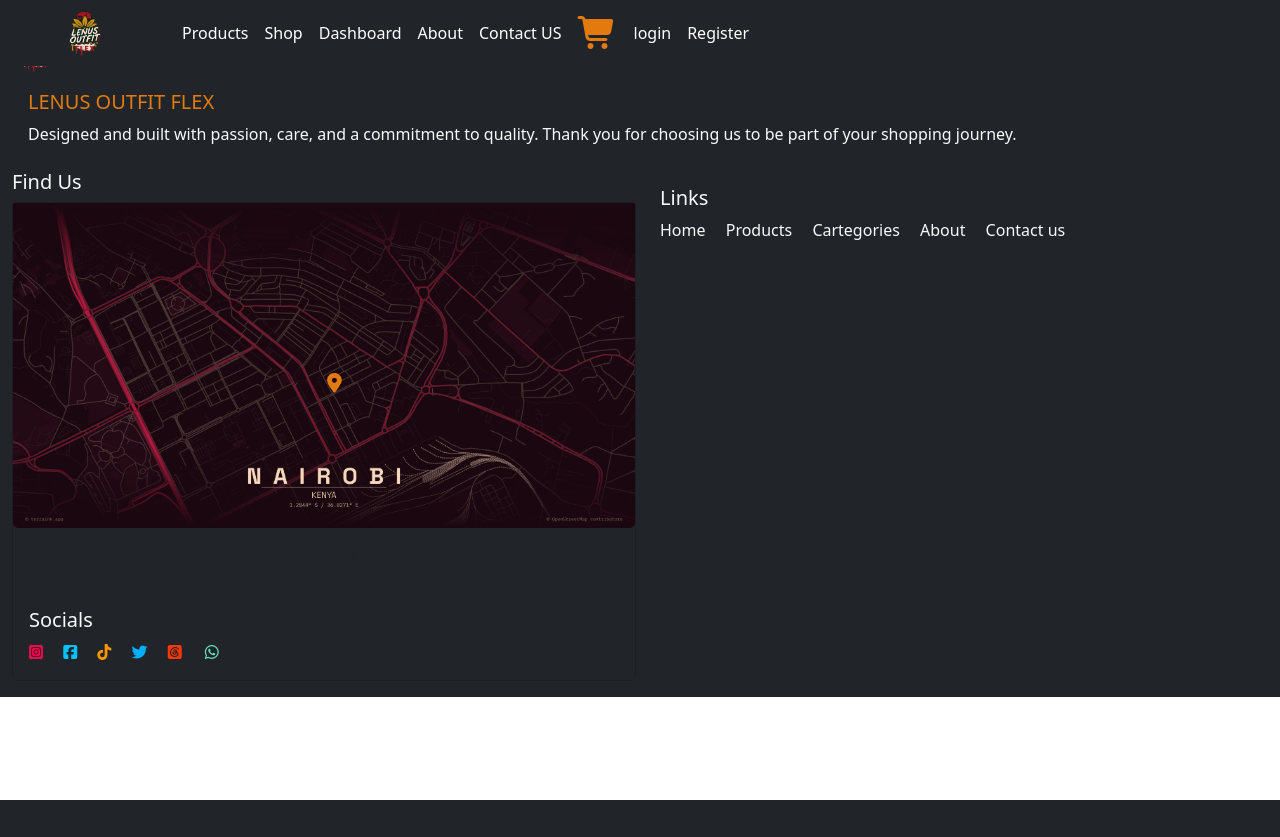
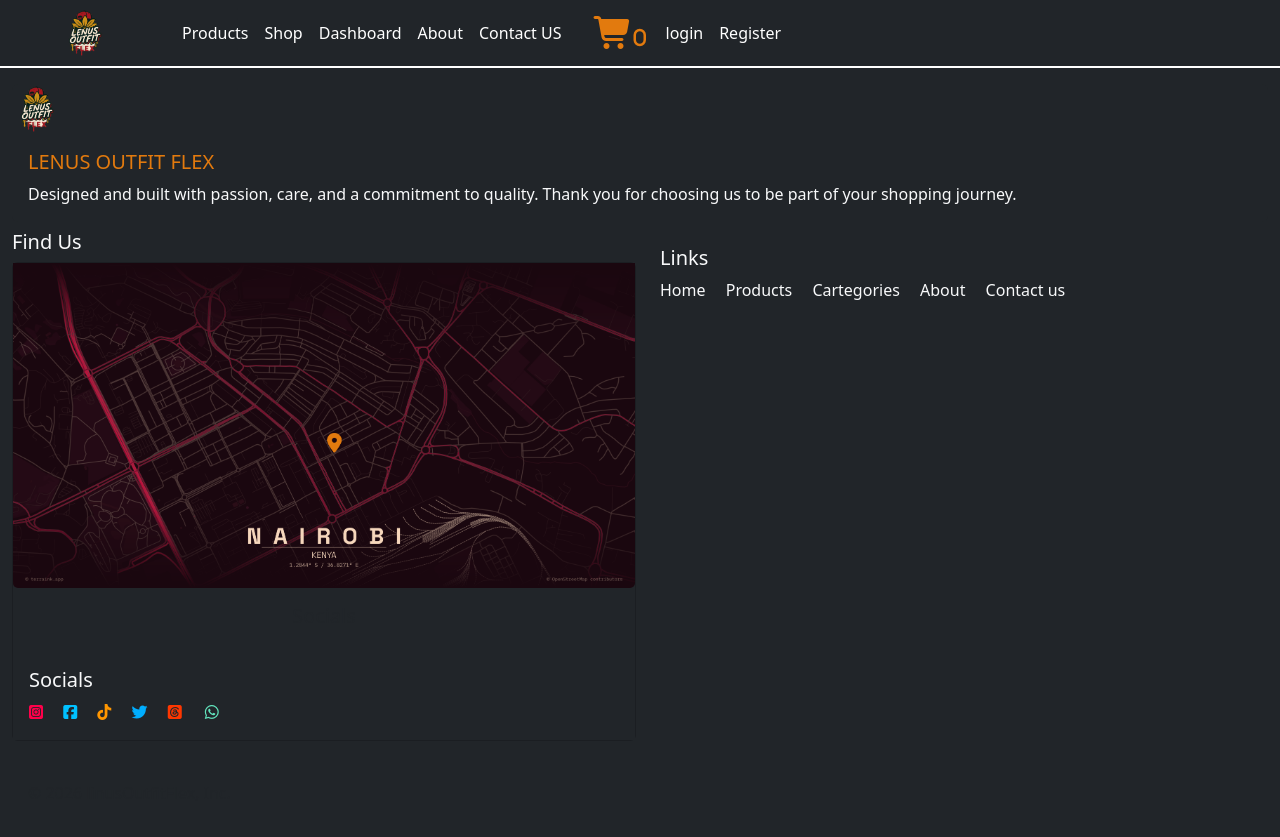
Before and after one commit to JerrySiongy/e-commerce, a Flask app: page /cart in a window 1280 px wide. Before the commit the page ends 800 px from the top, so only its background shows below. Run offline with Flask 3, Linux system fonts and the light colour scheme; lists and menus that the app fills with data are empty; some libraries are stand-ins or nearby versions.

Commit message:
added shoes to cart

```diff
--- a/main.py
+++ b/main.py
@@ -114,7 +114,7 @@ def register():
         if not existing_user:
             hashed_password = bcrypt.generate_password_hash(password).decode(
                 'utf-8')  # compares the password with the hashed password in database
-            new_user = (name, email, phone_number, address, hashed_password)
+            new_user = (name, email, address, phone_number,hashed_password)
             insert_user(new_user)
             print('user registered successfully')
             return redirect(url_for("login"))
--- /dev/null
+++ b/static/main.js
@@ -0,0 +1,277 @@
+let cart =
+  document.querySelectorAll(
+    ".add-cart",
+  ); /* it will come in some way of an array so well have to loop through them*/
+
+let products = [
+  {
+    name: "adizero",
+    price: 3500,
+    inCart: 0,
+  },
+  {
+    name: "airmax_97",
+    price: 3500,
+    inCart: 0,
+  },
+  {
+    name: "airmax_95",
+    price: 3500,
+    inCart: 0,
+  },
+  {
+    name: "airmax_tn",
+    price: 3500,
+    inCart: 0,
+  },
+  {
+    name: "airforce_1_custome",
+    price: 3500,
+    inCart: 0,
+  },
+  {
+    name: "airforce_1",
+    price: 3500,
+    inCart: 0,
+  },
+  {
+    name: "airmax_dn",
+    price: 3500,
+    inCart: 0,
+  },
+  {
+    name: "cat_boots",
+    price: 3500,
+    inCart: 0,
+  },
+  {
+    name: "cloud_swift_k-tech",
+    price: 3500,
+    inCart: 0,
+  },
+  {
+    name: "shoes/dg",
+    price: 3500,
+    inCart: 0,
+  },
+  {
+    name: "dior_homie",
+    price: 3500,
+    inCart: 0,
+  },
+  {
+    name: "dr_martin",
+    price: 3500,
+    inCart: 0,
+  },
+  {
+    name: "dr_martins boot",
+    price: 3500,
+    inCart: 0,
+  },
+  {
+    name: "J5",
+    price: 3500,
+    inCart: 0,
+  },
+  {
+    name: "jordan3",
+    price: 3500,
+    inCart: 0,
+  },
+  {
+    name: "keens_opens",
+    price: 3500,
+    inCart: 0,
+  },
+  {
+    name: "lv_boots",
+    price: 3500,
+    inCart: 0,
+  },
+  {
+    name: "new_balance_530",
+    price: 3500,
+    inCart: 0,
+  },
+  {
+    name: "new_balance1000",
+    price: 3500,
+    inCart: 0,
+  },
+  {
+    name: "Nike_sb",
+    price: 3500,
+    inCart: 0,
+  },
+  {
+    name: "nocta_glide",
+    price: 3500,
+    inCart: 0,
+  },
+  {
+    name: "north_face_boot",
+    price: 3500,
+    inCart: 0,
+  },
+  {
+    name: "numeris",
+    price: 3500,
+    inCart: 0,
+  },
+  {
+    name: "puma_speedcat",
+    price: 3500,
+    inCart: 0,
+  },
+  {
+    name: "puma_suede",
+    price: 3500,
+    inCart: 0,
+  },
+  {
+    name: "samba",
+    price: 3500,
+    inCart: 0,
+  },
+  {
+    name: "shocks",
+    price: 3500,
+    inCart: 0,
+  },
+  {
+    name: "spot_qc",
+    price: 3500,
+    inCart: 0,
+  },
+  {
+    name: "vans_knu",
+    price: 3500,
+    inCart: 0,
+  }
+];
+
+for (let i = 0; i < cart.length; i++) {
+  cart[i].addEventListener("click", () => {
+    cartNumbers(products[i]);
+    totalCost(products[i]);
+  });
+}
+
+function onLoadCartNumbers() {
+  let productNumbers = localStorage.getItem("cartNumbers");
+
+  if (productNumbers) {
+    document.querySelector(".cart span").textContent = productNumbers;
+  }
+}
+
+function cartNumbers(products) {
+  let productNumbers = localStorage.getItem("cartNumbers");
+
+  productNumbers = parseInt(productNumbers);
+
+  if (productNumbers) {
+    localStorage.setItem("cartNumbers", productNumbers + 1);
+    document.querySelector(".cart span").textContent = productNumbers + 1;
+  } else {
+    localStorage.setItem("cartNumbers", 1);
+    document.querySelector(".cart span").textContent = 1;
+  }
+
+  setItems(products);
+}
+
+function setItems(products) {
+  let cartItems = localStorage.getItem("productsInCart");
+
+  cartItems = JSON.parse(cartItems);
+
+  console.log("My CartItems are", cartItems);
+
+  if (cartItems != null) {
+    if (cartItems[products.name] == undefined) {
+      cartItems = {
+        ...cartItems,
+        [products.name]: products,
+      };
+    }
+    cartItems[products.name].inCart += 1;
+  } else {
+    products.inCart = 1;
+    cartItems = {
+      [products.name]: products,
+    };
+  }
+
+  localStorage.setItem("productsInCart", JSON.stringify(cartItems));
+}
+
+function totalCost(products) {
+  //console.log('the product price is', products.price);
+  let cartCost = localStorage.getItem("totalCost");
+
+  console.log("My cart Cost is:", cartCost);
+  console.log(typeof cartCost);
+
+  if (cartCost != null) {
+    cartCost = parseInt(cartCost);
+    localStorage.setItem("totalCost", cartCost + products.price);
+  } else {
+    localStorage.setItem("totalCost", products.price);
+  }
+}
+
+function displayCart() {
+  let cartItems = localStorage.getItem("productsInCart");
+  cartItems = JSON.parse(cartItems);
+
+  let productsContainer = document.querySelector(".products");
+
+  let cartCost = localStorage.getItem("totalCost");
+
+  if (cartItems && productsContainer) {
+    productsContainer.innerHTML = ``;
+    Object.values(cartItems).map((item) => {
+      productsContainer.innerHTML += `
+            <div class=' container products'>
+
+              <i class="fa-solid fa-xmark" style="color: #e27a0e;"></i>
+
+               <img src="static/shoes/${item.name}.jpeg">
+               <span>${item.name}</span>
+            </div>
+            <div class=' container price'>
+            KSH ${item.price},00
+            </div>
+            <div class=' container quantity'>
+            <i class="fa-solid fa-minus minusButton" style="color: #e27a0e;"></i>
+            <span> ${item.inCart}</span>
+            <i class="fa-solid fa-plus plusButton" style="color: #e27a0e;"></i>
+            </div>
+            <div class=' container total'>
+            KSH ${item.incart * item.price},00
+            </div>
+            `;
+    });
+
+    productsContainer.innerHTML += `
+        <div class='basketTotalContainer'>
+           <h4 class='basketTotalTitle' >
+           Basket Total
+           </h4>
+           <h4 class="basketTotal">
+           $ ${cartCost},00
+           </h4>
+        </div>
+    `;
+  }
+}
+
+parentElement.addEventListener('click', (e) =>{
+  const isPlusButton = e.target.classList.contains('plusButton')
+  const isminusButton = e.target.classList.contains('minusButton')
+});
+
+onLoadCartNumbers();
+displayCart();
--- a/templates/base.html
+++ b/templates/base.html
@@ -1,18 +1,27 @@
 <!doctype html>
 <html lang="en">
-
   <head>
     <meta charset="UTF-8" />
     <meta name="viewport" content="width=device-width, initial-scale=1.0" />
     <!--font-awesome CDN-->
-  <link rel="stylesheet" href="https://cdnjs.cloudflare.com/ajax/libs/font-awesome/7.3.0/css/all.min.css"
+    <link
+      rel="stylesheet"
+      href="https://cdnjs.cloudflare.com/ajax/libs/font-awesome/7.3.0/css/all.min.css"
       integrity="sha512-ApSLB1Pd3/bZN8fWB/RG9YhN/7bd9Hkf3AGaE2mPfebjrxagjuBtx2GcgdqIlJkUzwylBo61r9Xa9NmgBI0swA=="
-    crossorigin="anonymous" referrerpolicy="no-referrer" />
+      crossorigin="anonymous"
+      referrerpolicy="no-referrer"
+    />
     <!--bootstrap cdn-->
-  <link rel="stylesheet" href="https://cdn.jsdelivr.net/npm/bootstrap@5.3.8/dist/css/bootstrap.min.css" />
+    <link
+      rel="stylesheet"
+      href="https://cdn.jsdelivr.net/npm/bootstrap@5.3.8/dist/css/bootstrap.min.css"
+    />
 
     <!--tables-->
-  <link rel="stylesheet" href="https://cdn.datatables.net/3.0.1/css/dataTables.dataTables.min.css" />
+    <link
+      rel="stylesheet"
+      href="https://cdn.datatables.net/3.0.1/css/dataTables.dataTables.min.css"
+    />
 
     <style>
       h5 {
@@ -62,17 +71,33 @@
       <nav class="navbar navbar-expand-lg navbar-dark bg-dark">
         <div class="container-fluid">
           <div class="px-5">
-          <a class="navbar-brand" href="/"><img src="static/images/logos/logo2.png" style="width: 50px; height: 50px"
-              alt="" /></a>
+            <a class="navbar-brand" href="/"
+              ><img
+                src="static/images/logos/logo2.png"
+                style="width: 50px; height: 50px"
+                alt=""
+            /></a>
           </div>
-        <button class="navbar-toggler px-2 opacity-25" type="button" data-bs-toggle="collapse"
-          data-bs-target="#navbarNav" aria-controls="navbarNav" aria-expanded="false" aria-label="Toggle navigation">
+          <button
+            class="navbar-toggler px-2 opacity-25"
+            type="button"
+            data-bs-toggle="collapse"
+            data-bs-target="#navbarNav"
+            aria-controls="navbarNav"
+            aria-expanded="false"
+            aria-label="Toggle navigation"
+          >
             <span class="navbar-toggler-icon"></span>
           </button>
-        <div class="collapse navbar-collapse border-0 border rounded" id="navbarNav">
+          <div
+            class="collapse navbar-collapse border-0 border rounded"
+            id="navbarNav"
+          >
             <ul class="navbar-nav">
               <li class="nav-item">
-              <a class="nav-link active" aria-current="page" href="/products">Products</a>
+                <a class="nav-link active" aria-current="page" href="/products"
+                  >Products</a
+                >
               </li>
               <li class="nav-item">
                 <a class="nav-link active" href="/shop">Shop</a>
@@ -86,8 +111,15 @@
               <li class="nav-item">
                 <a class="nav-link active" href="/contact_us">Contact US</a>
               </li>
-            <li class="nav-item">
-              <a class="nav-link active" href="/cart"><i class="fa-solid fa-cart-shopping fa-2xl" style="color: #e27a0e;"></i></a>
+              <li class="nav-item cart mx-3">
+                <div id="cart_icon ">
+                  <a class="nav-link active" href="/cart">
+                    <i
+                      class="fa-solid fa-cart-shopping fa-2xl"
+                      style="color: #e27a0e"
+                      ><span class="cart_item_count fs-5">0</span></i>
+                  </a>
+                </div>
               </li>
               <li class="nav-item">
                 <a class="nav-link active" href="/login">login</a>
@@ -107,8 +139,12 @@
       <div class="row g-2">
         <div class="col-sm-12 col-md-12 mt-3">
           <div class="card bg-dark border border-0">
-          <a class="navbar-brand" href="/"><img src="static/images/logos/logo2.png" style="width: 50px; height: 50px"
-              alt="" /></a>
+            <a class="navbar-brand" href="/"
+              ><img
+                src="static/images/logos/logo2.png"
+                style="width: 50px; height: 50px"
+                alt=""
+            /></a>
             <div class="card-body">
               <h5 class="card-title" style="color: #e27a0e">
                 LENUS OUTFIT FLEX
@@ -121,26 +157,56 @@
             </div>
           </div>
         </div>
-      <div class="col-sm-12 col-md-6 col-md-3 ">
+        <div class="col-sm-12 col-md-6 col-md-3">
           <h5 class="text-light">Find Us</h5>
           <div class="card mb-3 bg-dark">
-          <img src="static/images/location.png" class="card-img-bottom" alt="location" title="Royal Palm Mall, BM-46" />
+            <img
+              src="static/images/location.png"
+              class="card-img-bottom"
+              alt="location"
+              title="Royal Palm Mall, BM-46"
+            />
             <div class="bg-dark">
               <h5 class="card-body text-center">Socials</h5>
               <div class="card border border-0">
                 <div class="card-body bg-dark">
                   <h5 class="card-title text-light">Socials</h5>
-                <a href="#" class="card-link"><i class="fa-brands fa-square-instagram  fa-width-auto"
-                    style="color: rgb(255, 0, 74)"></i></a>
-                <a href="#" class="card-link"><i class="fa-brands fa-square-facebook  fa-width-auto"
-                    style="color: rgb(0, 193, 255)"></i></a>
-                <a href="#" class="card-link"><i class="fa-brands fa-tiktok  fa-width-auto"
-                    style="color: rgb(255, 150, 0)"></i></a>
-                <a href="#" class="card-link"><i class="fa-brands fa-twitter  fa-width-auto"
-                    style="color: rgb(0, 174, 255)"></i></a>
-                <a href="#" class="card-link"><i class="fa-brands fa-square-threads  fa-width-auto"
-                    style="color: rgb(255, 55, 0)"></i></a>
-                <a href="#" class="card-link"><i class="fa-brands fa-whatsapp " style="color: rgb(99, 230, 190);"></i></a>
+                  <a href="#" class="card-link"
+                    ><i
+                      class="fa-brands fa-square-instagram fa-width-auto"
+                      style="color: rgb(255, 0, 74)"
+                    ></i
+                  ></a>
+                  <a href="#" class="card-link"
+                    ><i
+                      class="fa-brands fa-square-facebook fa-width-auto"
+                      style="color: rgb(0, 193, 255)"
+                    ></i
+                  ></a>
+                  <a href="#" class="card-link"
+                    ><i
+                      class="fa-brands fa-tiktok fa-width-auto"
+                      style="color: rgb(255, 150, 0)"
+                    ></i
+                  ></a>
+                  <a href="#" class="card-link"
+                    ><i
+                      class="fa-brands fa-twitter fa-width-auto"
+                      style="color: rgb(0, 174, 255)"
+                    ></i
+                  ></a>
+                  <a href="#" class="card-link"
+                    ><i
+                      class="fa-brands fa-square-threads fa-width-auto"
+                      style="color: rgb(255, 55, 0)"
+                    ></i
+                  ></a>
+                  <a href="#" class="card-link"
+                    ><i
+                      class="fa-brands fa-whatsapp"
+                      style="color: rgb(99, 230, 190)"
+                    ></i
+                  ></a>
                 </div>
               </div>
             </div>
@@ -150,11 +216,43 @@
           <div class="card border border-0">
             <div class="card-body bg-dark border border-0">
               <h5 class="card-title text-light">Links</h5>
-            <a href="/" class="card-link text-light" style="text-decoration: none;">Home</a>
-            <a href="#" class="card-link text-light" style="text-decoration: none;">Products</a>
-            <a href="#" class="card-link text-light" style="text-decoration: none;">Cartegories</a>
-            <a href="#" class="card-link text-light" style="text-decoration: none;">About</a>
-            <a href="#" class="card-link text-light" style="text-decoration: none;">Contact us</a>
+              <a
+                href="/"
+                class="card-link text-light"
+                style="text-decoration: none"
+                >Home</a
+              >
+              <a
+                href="#"
+                class="card-link text-light"
+                style="text-decoration: none"
+                >Products</a
+              >
+              <a
+                href="#"
+                class="card-link text-light"
+                style="text-decoration: none"
+                >Cartegories</a
+              >
+              <a
+                href="#"
+                class="card-link text-light"
+                style="text-decoration: none"
+                >About</a
+              >
+              <a
+                href="#"
+                class="card-link text-light"
+                style="text-decoration: none"
+                >Contact us</a
+              >
+            </div>
+          </div>
+        </div>
+        <div class="col-sm-12 col-md-6 col-md-3">
+          <div class="card border border-0">
+            <div class="card-body bg-dark border border-0">
+              <p>© 2026 linusOutfitFlex, Inc.</p>
             </div>
           </div>
         </div>
@@ -180,13 +278,19 @@
       });
     </script>
 
+  <!--for the cart-->
+    <script src="static/main.js"></script>
+
     <!--Bootstrap CDN-->
-  <script src="https://cdn.jsdelivr.net/npm/@popperjs/core@2.11.8/dist/umd/popper.min.js"
+    <script
+      src="https://cdn.jsdelivr.net/npm/@popperjs/core@2.11.8/dist/umd/popper.min.js"
       integrity="sha384-I7E8VVD/ismYTF4hNIPjVp/Zjvgyol6VFvRkX/vR+Vc4jQkC+hVqc2pM8ODewa9r"
-    crossorigin="anonymous"></script>
-  <script src="https://cdn.jsdelivr.net/npm/bootstrap@5.3.8/dist/js/bootstrap.min.js"
+      crossorigin="anonymous"
+    ></script>
+    <script
+      src="https://cdn.jsdelivr.net/npm/bootstrap@5.3.8/dist/js/bootstrap.min.js"
       integrity="sha384-G/EV+4j2dNv+tEPo3++6LCgdCROaejBqfUeNjuKAiuXbjrxilcCdDz6ZAVfHWe1Y"
-    crossorigin="anonymous"></script>
+      crossorigin="anonymous"
+    ></script>
   </body>
-
 </html>
--- a/templates/cart.html
+++ b/templates/cart.html
@@ -2,5 +2,32 @@
 {% block title %} cart {% endblock %}
 {% block content %}
 
+<div class="container products-container mt-3 pb-3">
+    <div class="container product-header">
+
+
+        <table id="example" class="display">
+            <thead>
+                <tr>
+                    <th class="product-title">Product</th>
+                    <th class="price">Price</th>
+                    <th class="quantity">Quantity</th>
+                    <th class="total">Total</th>
+                </tr>
+            </thead>
+            <tbody>
+                <tr>
+                    <td class="products"></td>
+                    <td class=""></td>
+                    <td></td>
+                    <td></td>
+                </tr>
+            </tbody>
+        </table>
+
+    </div>
+
+
+</div>
 
 {% endblock %}
```
Also changed, not shown: templates/index.html (+8 -4 lines), templates/register.html (+5 -4 lines), static/images/shoes/adizero (2).jpeg (deleted), static/images/shoes/air_max 97.jpeg (deleted), static/images/shoes/airforce1_custome.jpeg (deleted), static/images/shoes/airmax_95.jpeg (deleted), static/images/shoes/airmax_97.jpeg (deleted), static/images/shoes/airmax_tn.jpeg (renamed from static/images/shoes/airmax tn.jpeg), static/images/shoes/new_balance_530.jpeg (renamed from static/images/shoes/new_balance 530.jpeg), static/images/shoes/samba (2).jpeg (deleted), static/images/shoes/samba.jpeg. Lines whose indentation alone changed are shown as unchanged.
